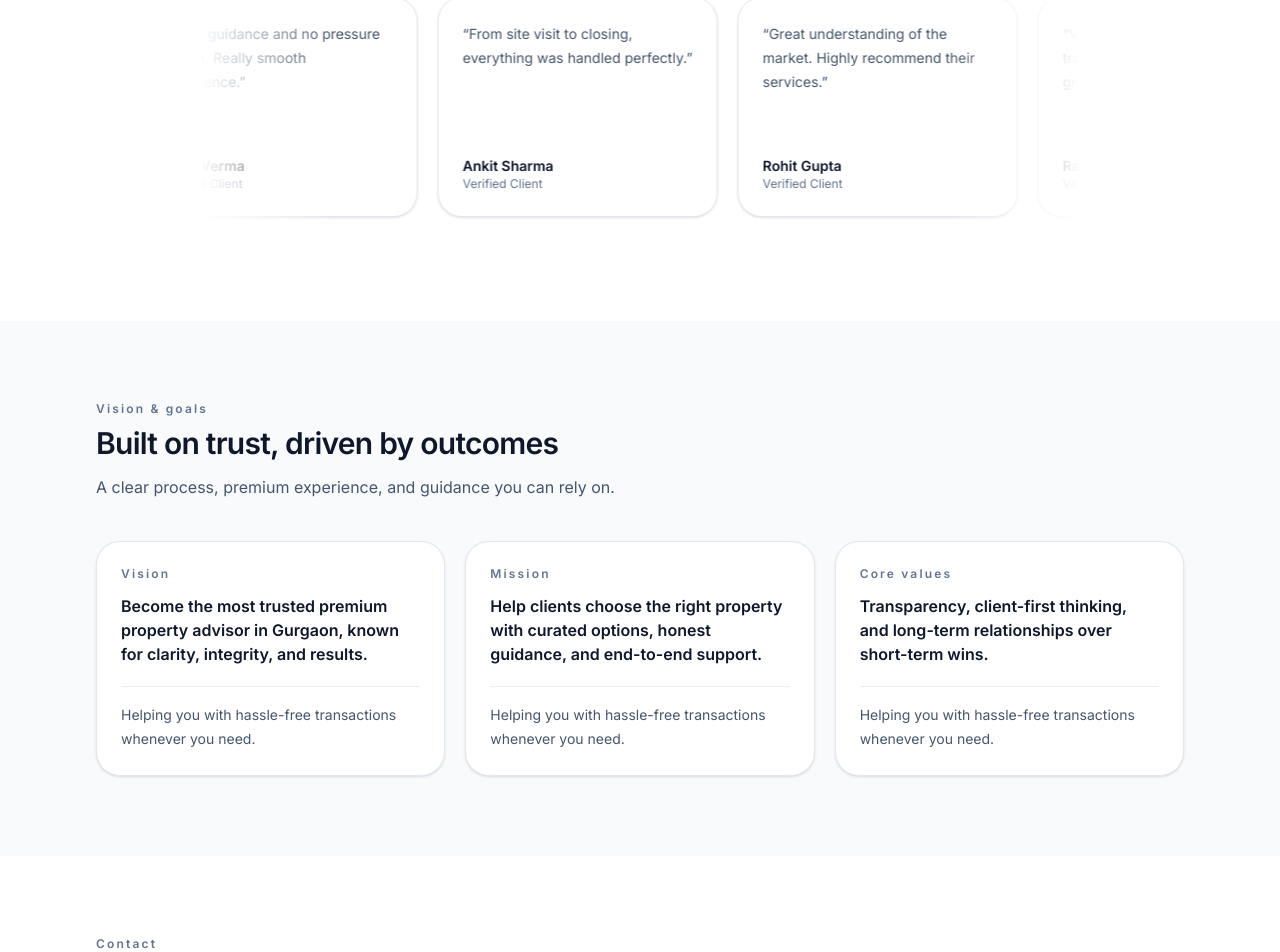
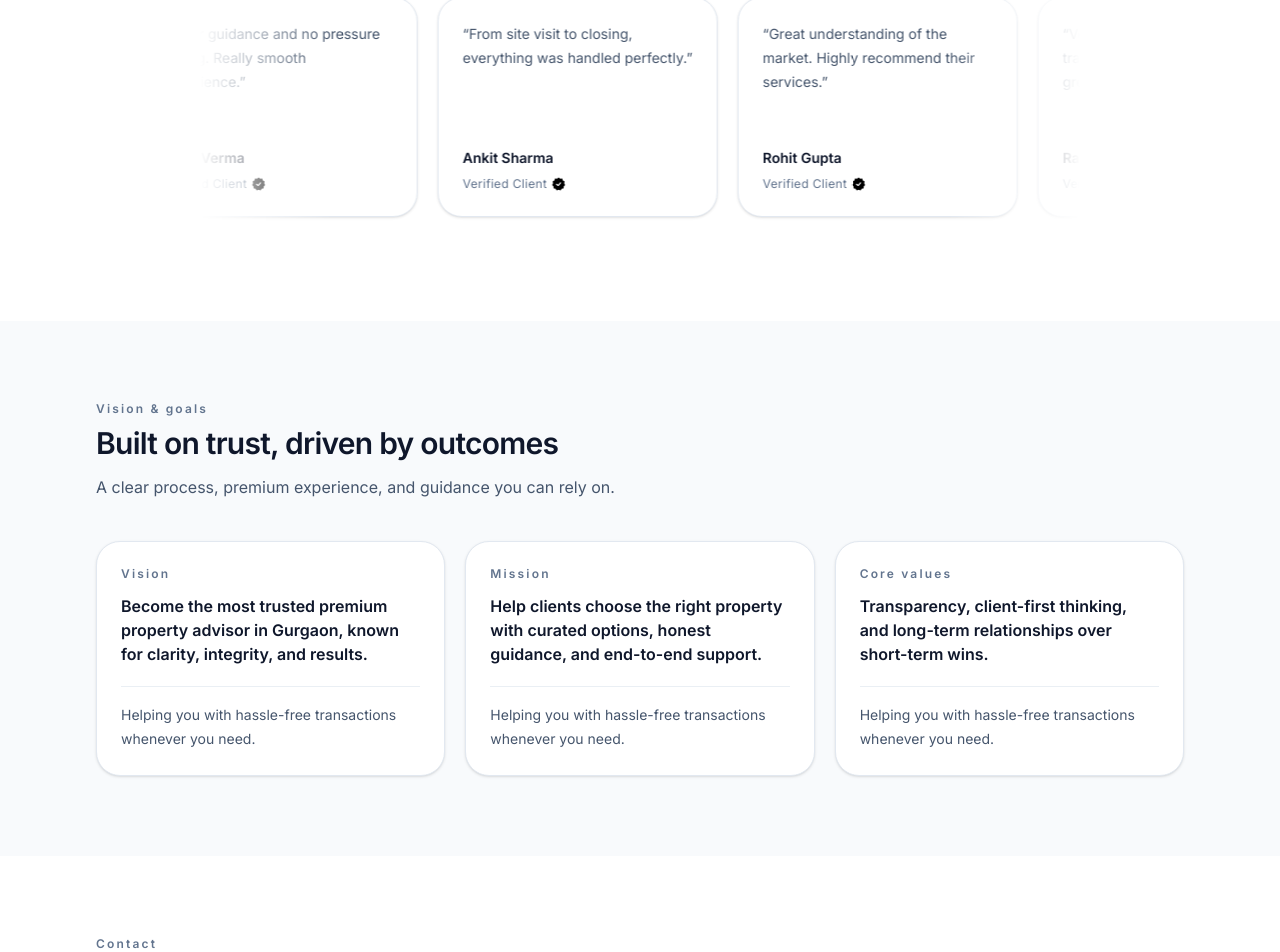
Before and after one commit to shashank5518/grt-static, a Next.js app: page / in a window 1280 px wide. Shown: the part 3297-4249 px from the top of the page. Built offline with nearby package versions, Linux system fonts and the light colour scheme; no server answers.

Commit message:
verification badge

```diff
--- a/components/TestimonialCard.tsx
+++ b/components/TestimonialCard.tsx
@@ -12,7 +12,18 @@ export function TestimonialCard({ t }: { t: Testimonial }) {
 
       <div className="mt-4">
         <p className="text-sm font-semibold text-slate-900">{t.name}</p>
-        <p className="text-xs text-slate-500">Verified Client</p>
+        <div className="flex items-center gap-1 mt-2">
+  <p className="text-xs text-slate-500 tracking-wide">
+    Verified Client
+  </p>
+  <span className="flex items-center justify-center h-4 w-4">
+    <img
+      src="/images/verification-badge.svg"
+      alt="verified badge"
+      className="h-4 w-4 object-contain"
+    />
+  </span>
+</div>
       </div>
     </article>
   );
```
Also changed, not shown: public/images/verification-badge.svg (added).
